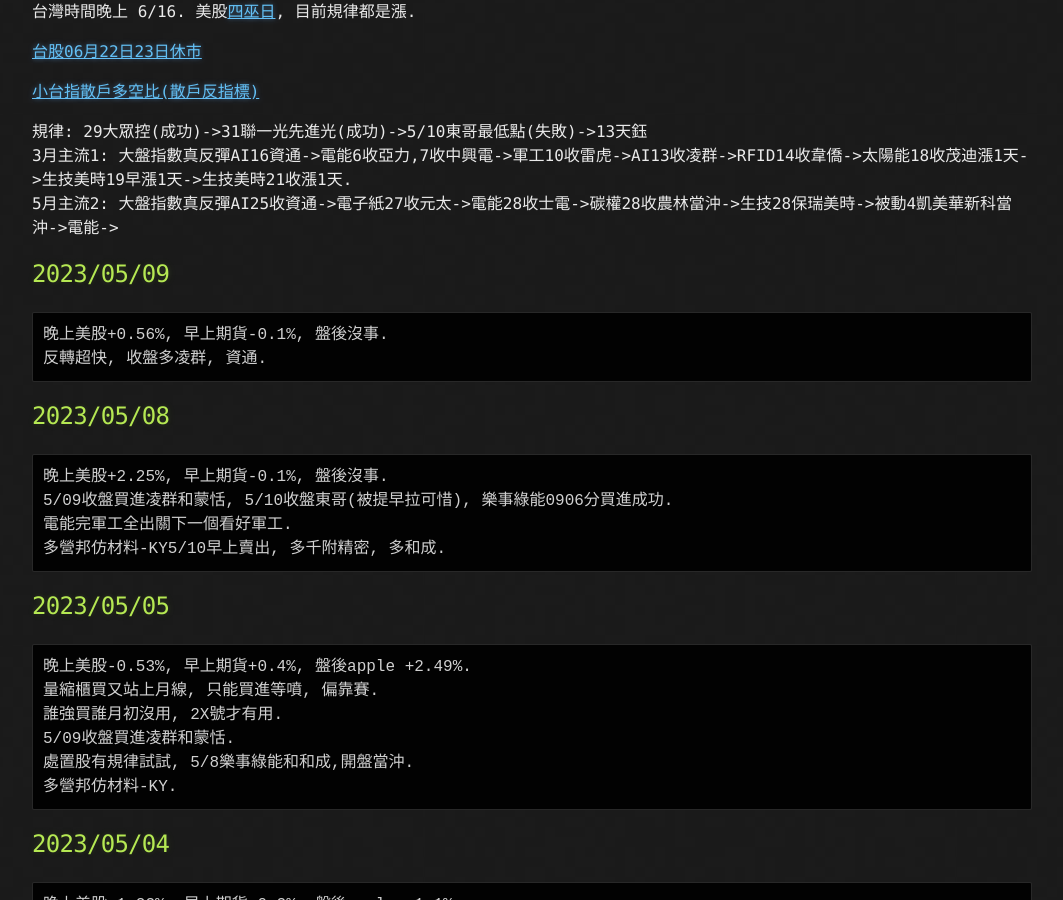
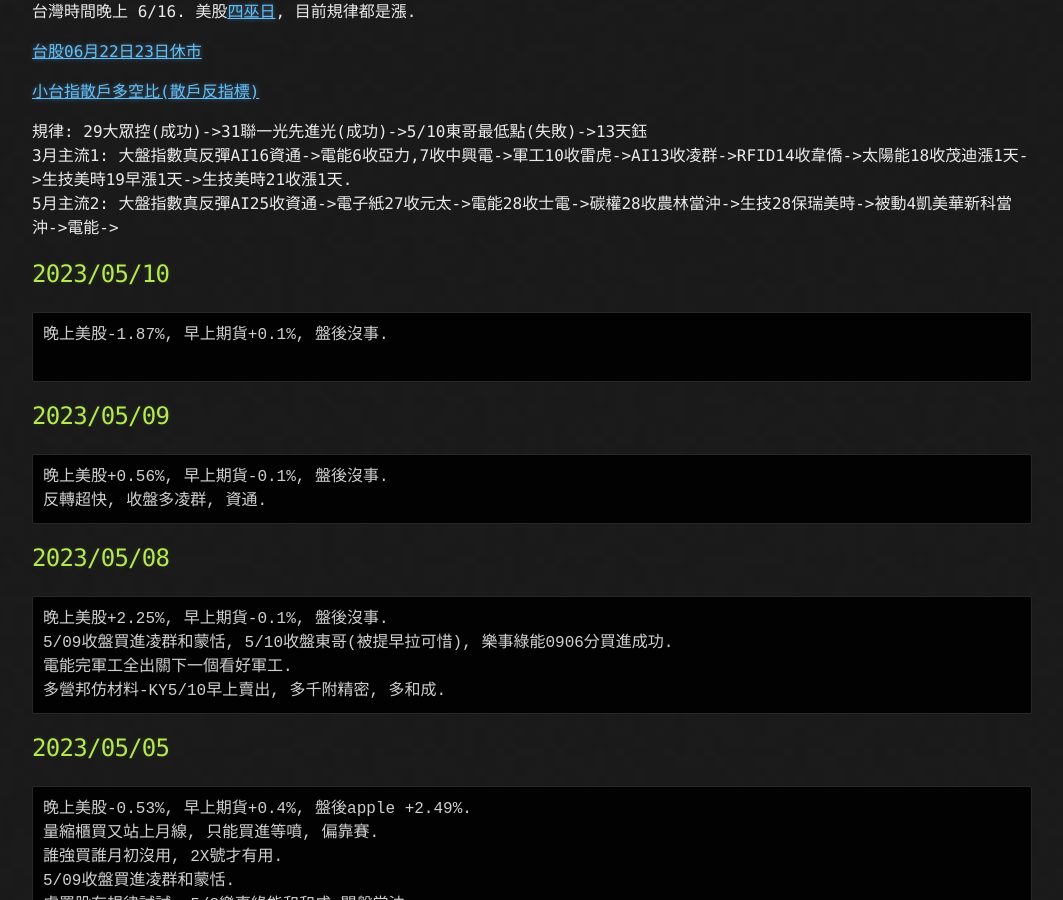
Before and after one commit to lepg5487/Stock_God, a Jekyll site: the page built from index.md, in a window 1280 px wide and 900 px high, scrolled down 418 px. Shown: the whole window, without its empty margins (108-1171 px from the left). Built offline with Jekyll 4.4.1, drawn with Linux system fonts in a browser that asks for light colours; our own code applies the rules of GitHub Pages for plain Markdown files.

Commit message:
Update index.md

````diff
--- a/index.md
+++ b/index.md
@@ -19,6 +19,12 @@ layout: testlayouts
 規律: 29大眾控(成功)->31聯一光先進光(成功)->5/10東哥最低點(失敗)->13天鈺
 3月主流1: 大盤指數真反彈AI16資通->電能6收亞力,7收中興電->軍工10收雷虎->AI13收凌群->RFID14收韋僑->太陽能18收茂迪漲1天->生技美時19早漲1天->生技美時21收漲1天.
 5月主流2: 大盤指數真反彈AI25收資通->電子紙27收元太->電能28收士電->碳權28收農林當沖->生技28保瑞美時->被動4凱美華新科當沖->電能->
+
+## 2023/05/10
+```
+晚上美股-1.87%, 早上期貨+0.1%, 盤後沒事.
+
+```
 
 ## 2023/05/09
 ```
````
